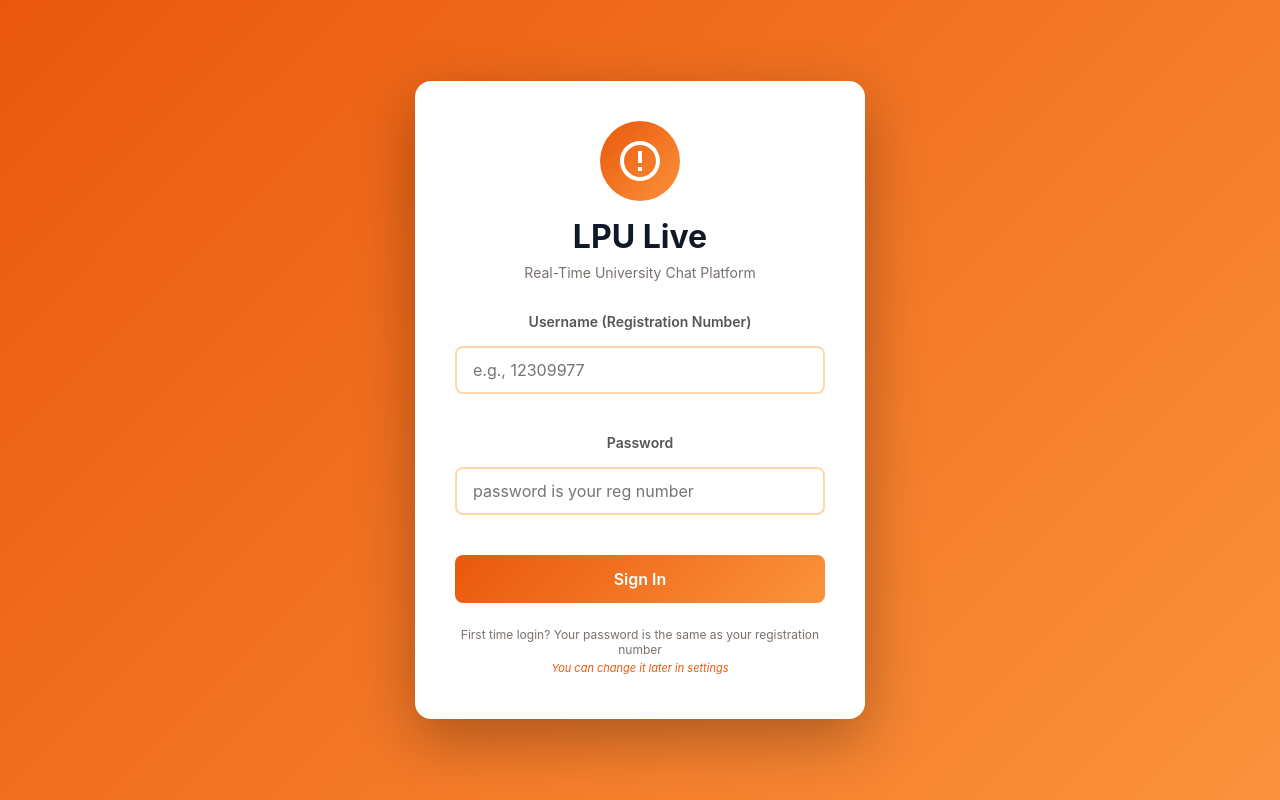
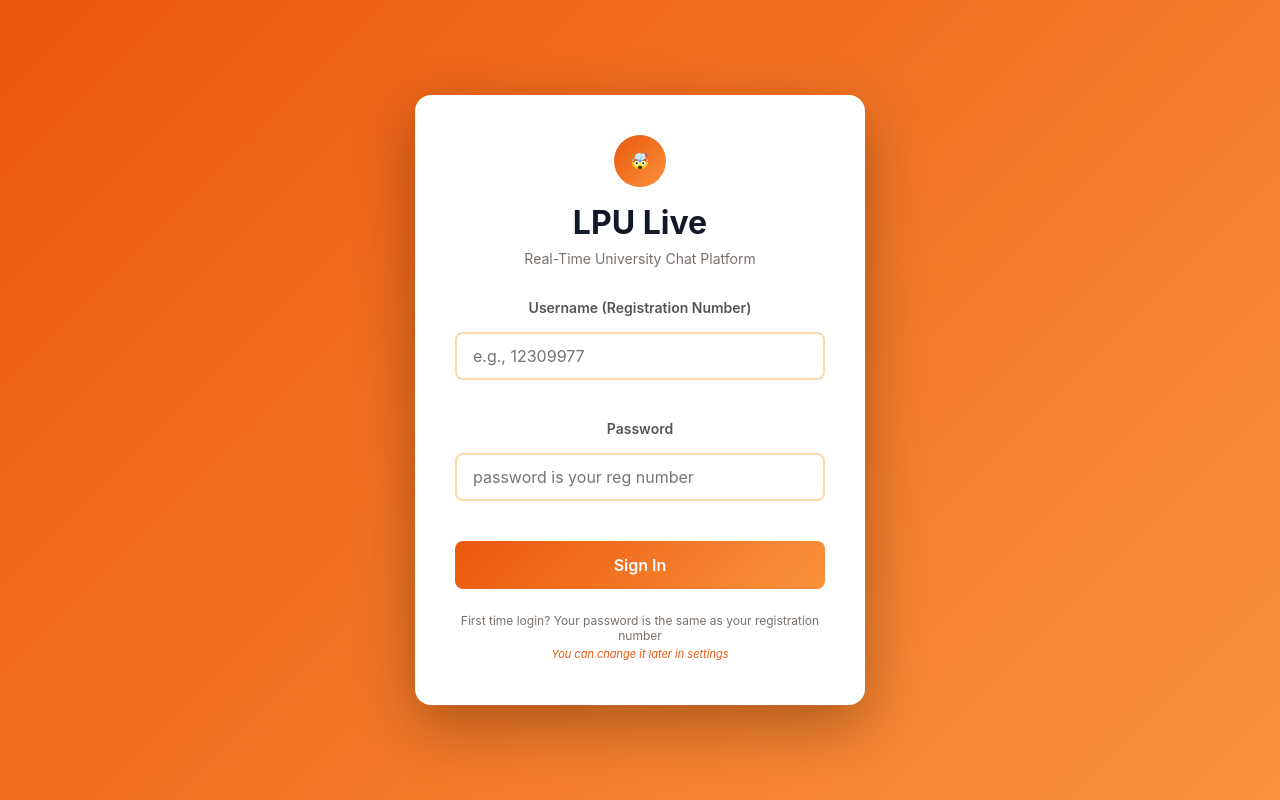
Before and after one commit to Svamsi2006/lpulive, a React (Vite) app: page / in a window 1280 px wide. Built offline with nearby package versions, Linux system fonts and the light colour scheme.

Commit message:
Change login page logo to  emoji

```diff
--- a/src/components/Login.jsx
+++ b/src/components/Login.jsx
@@ -84,9 +84,7 @@ function Login({ onLogin }) {
       <div className="login-card">
         <div className="login-header">
           <div className="logo">
-            <svg viewBox="0 0 24 24" fill="currentColor" width="48" height="48">
-              <path d="M12 2C6.48 2 2 6.48 2 12s4.48 10 10 10 10-4.48 10-10S17.52 2 12 2zm0 18c-4.41 0-8-3.59-8-8s3.59-8 8-8 8 3.59 8 8-3.59 8-8 8zm-1-13h2v6h-2zm0 8h2v2h-2z"/>
-            </svg>
+            🤯
           </div>
           <h1>LPU Live</h1>
           <p>Real-Time University Chat Platform</p>
```
